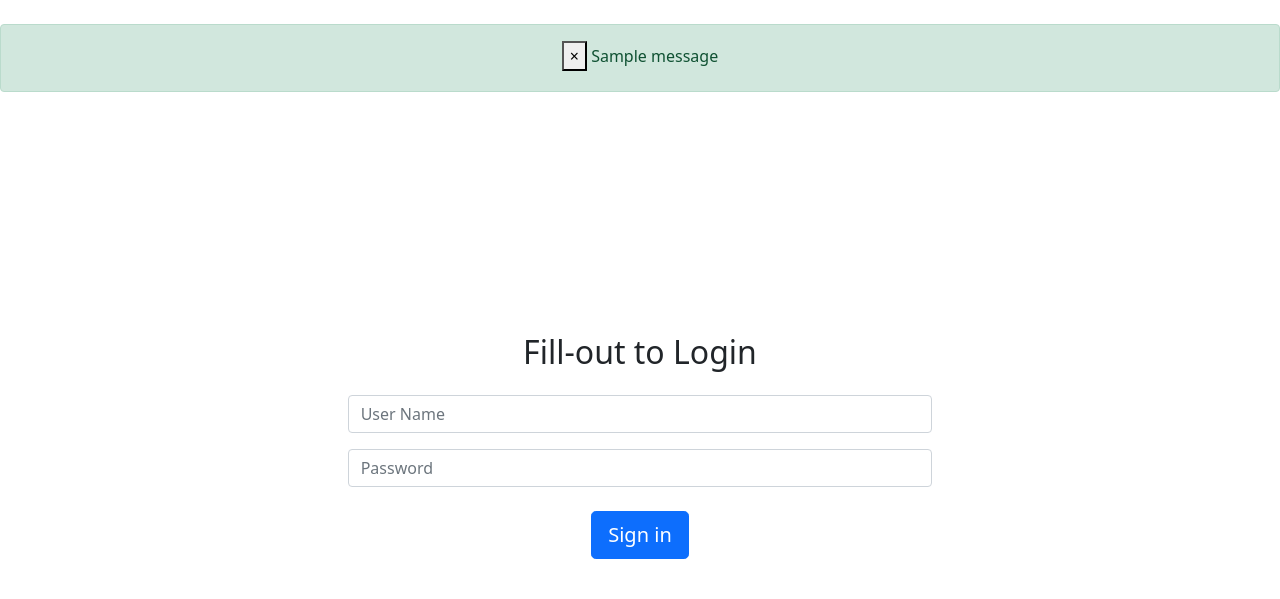
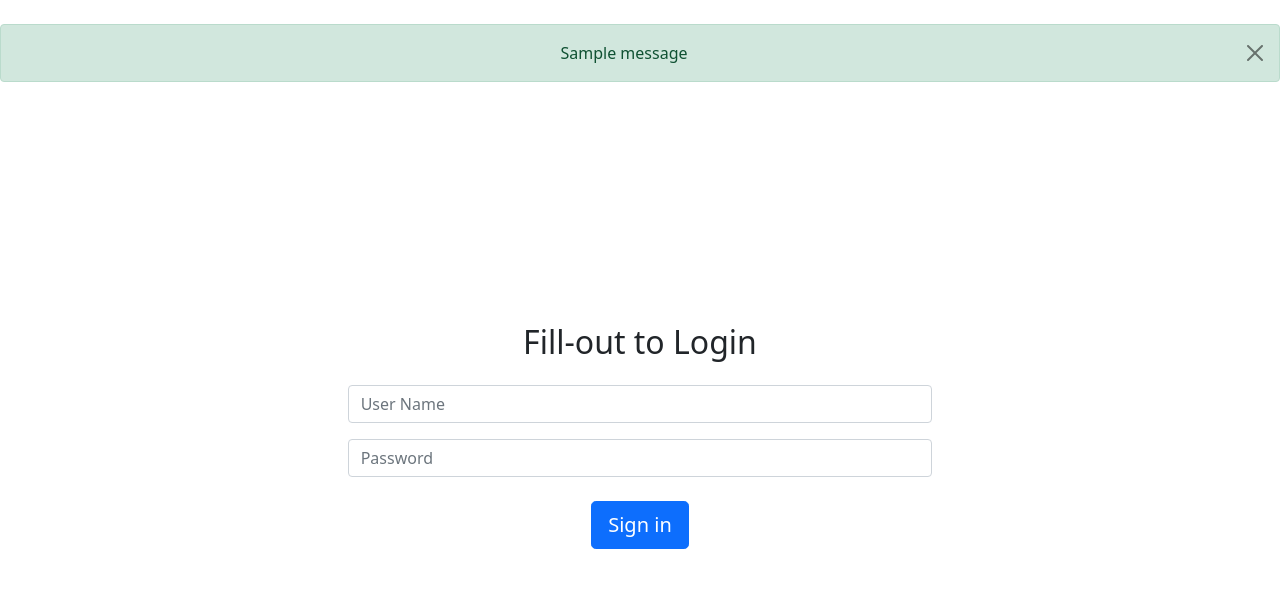
Before and after one commit to OscarCasalegno/smart-mirror, a Flask app: page /login in a window 1280 px wide. Shown: the part 89-688 px from the top of the page. Run offline with Flask 2, Linux system fonts and the light colour scheme; tables that the repository leaves empty hold one stand-in row (values such as "Sample post"); one stand-in notice (Sample message) is shown; some libraries are stand-ins or nearby versions.

Commit message:
Fixed alert issue

```diff
--- a/website/templates/about.html
+++ b/website/templates/about.html
@@ -67,5 +67,5 @@
         </div>
 
     </div>
-    <div class="py-4"></div>
+    <div class="py-5"></div>
 {% endblock %}
--- a/website/templates/base.html
+++ b/website/templates/base.html
@@ -41,20 +41,19 @@
     </header>
 </div>
 
-<!-- Da sistemare!!!!! -->
-
+<!-- Alert Messages -->
 {% with messages = get_flashed_messages(with_categories=true) %}
     {% if messages %}
         {% for category, message in messages %}
-            <div class="alert alert-{{ category }}">
-                <button type="button" class="m1-2 mb-1 close" data-dismiss="alert" aria-label="Close">
-                    <span aria-hidden="true">&times;</span>
-                </button>
+            <div class="alert alert-{{ category }} alert-dismissible">
+                <button type="button" class="m1-2 mb-1 btn-close" aria-label="Close" data-bs-dismiss="alert"></button>
                 {{ message }}
             </div>
         {% endfor %}
     {% endif %}
 {% endwith %}
+
+
 {% block content %}
 
 {% endblock %}
--- a/website/templates/login.html
+++ b/website/templates/login.html
@@ -18,5 +18,6 @@
             {{ form.submit(class="btn btn-lg btn-block btn-primary mt-4") }}
         </form>
     </div>
+    <div class="py-4"></div>
 </body>
 {% endblock %}
--- a/website/templates/register.html
+++ b/website/templates/register.html
@@ -21,5 +21,6 @@
             {{ form.submit(class="btn btn-lg btn-block btn-primary  mt-4") }}
         </form>
     </div>
+    <div class="py-5"></div>
 </body>
 {% endblock %}
```
